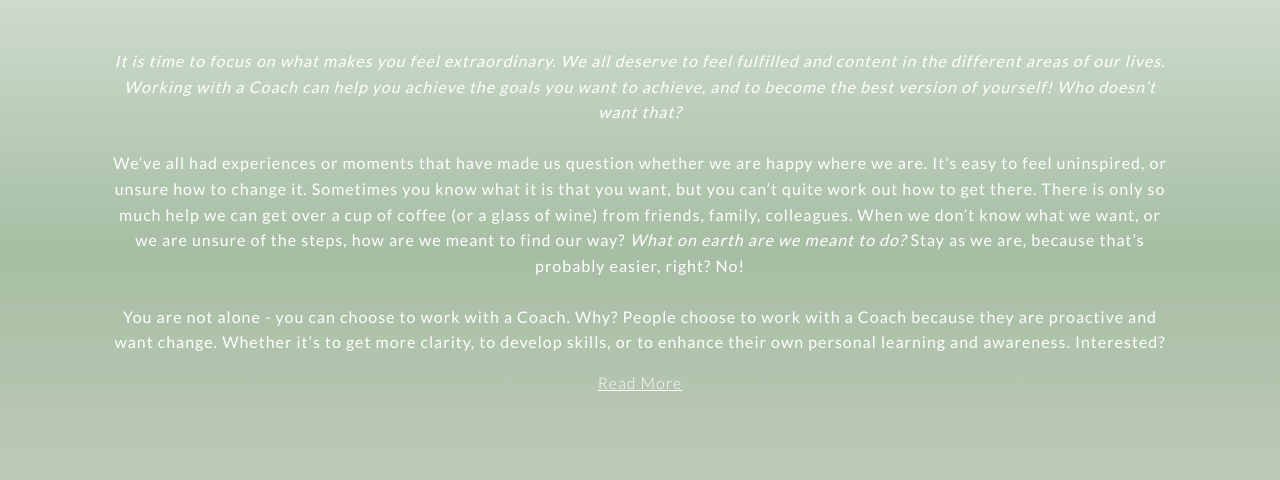
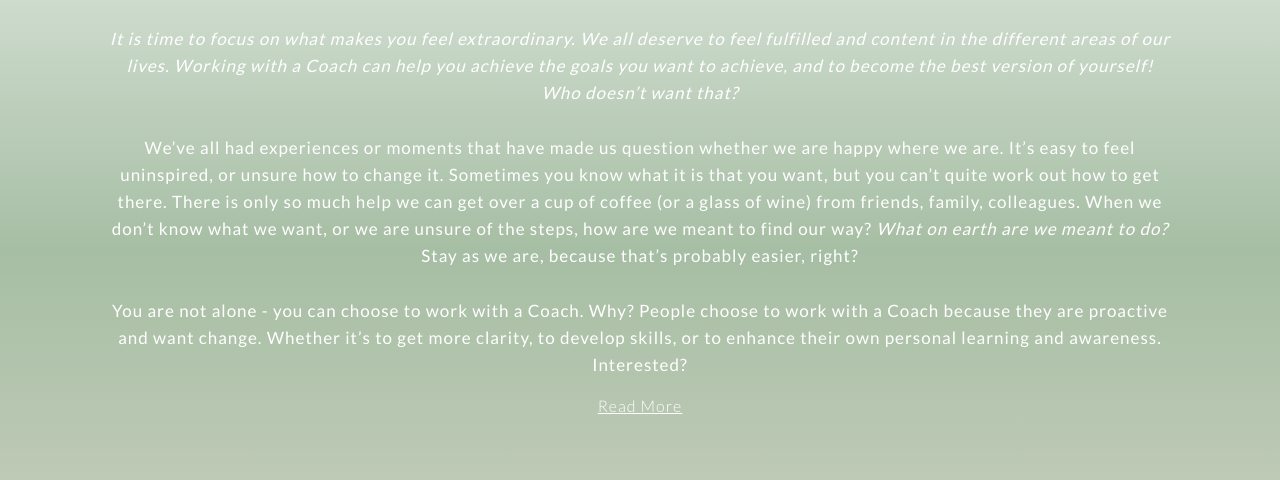
Before and after one commit to laura-testing-platform/laura-testing-platform.github.io, a plain HTML site: page foundation-6.3.1-complete/page-one.html in a window 1280 px wide. Shown: the part 651-1131 px from the top of the page. Drawn offline with Linux system fonts and the light colour scheme.

Commit message:
Add files via upload

```diff
--- a/foundation-6.3.1-complete/css/app.css
+++ b/foundation-6.3.1-complete/css/app.css
@@ -156,6 +156,10 @@ p {
     text-align: center;
     display: flex;
     align-items: center;
+}
+
+.page-one .row-two p {
+    font-size: 17px;
 }
 
 .social-icons a i {
--- a/foundation-6.3.1-complete/page-one.html
+++ b/foundation-6.3.1-complete/page-one.html
@@ -48,8 +48,8 @@
                 <p><em>It is time to focus on what makes you feel extraordinary. We all deserve to feel fulfilled and content in the different areas of our lives. Working with a Coach can help you achieve the goals you want to achieve, and to become the best
                     version of yourself! Who doesn’t want that?</em> <br><br> We’ve all had experiences or moments that have made us question whether we are happy where we are. It’s easy to feel uninspired, or unsure how to change it. Sometimes you know
                     what it is that you want, but you can’t quite work out how to get there. There is only so much help we can get over a cup of coffee (or a glass of wine) from friends, family, colleagues. When we don’t know what we want, or we are unsure
-                    of the steps, how are we meant to find our way? <em>What on earth are we meant to do?</em> Stay as we are, because that’s probably easier, right? No! <br><br> You are not alone - you can choose to work with a Coach. Why? People choose
-                    to work with a Coach because they are proactive and want change. Whether it’s to get more clarity, to develop skills, or to enhance their own personal learning and awareness. Interested?
+                    of the steps, how are we meant to find our way? <em>What on earth are we meant to do?</em> Stay as we are, because that’s probably easier, right?<br><br> You are not alone - you can choose to work with a Coach. Why? People choose to
+                    work with a Coach because they are proactive and want change. Whether it’s to get more clarity, to develop skills, or to enhance their own personal learning and awareness. Interested?
                 </p>
                 <a href="page-two.html#questions">Read More</a>
             </div>
@@ -63,7 +63,7 @@
                 </div>
                 <div class="small-4 columns">
                     <a class="overlay-text" href="page-three.html#mystory"><h1>MY STORY</h1>
-                    <img src="images/headshot.JPG" alt="Charlotte Hero">
+                    <img src="images/headshot.jpg" alt="Charlotte Hero">
                     </a>
                 </div>
                 <div class="small-4 columns">
```
